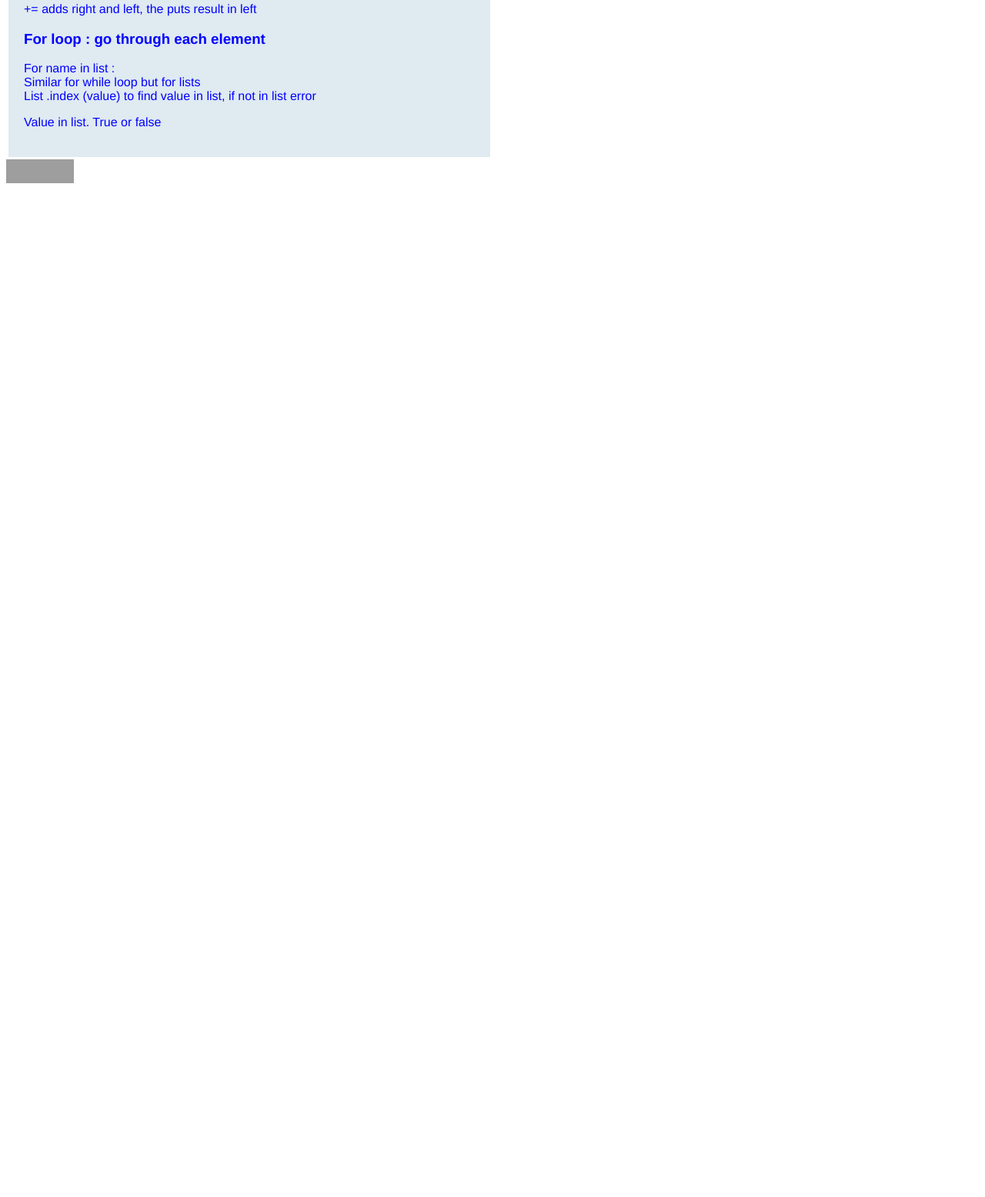
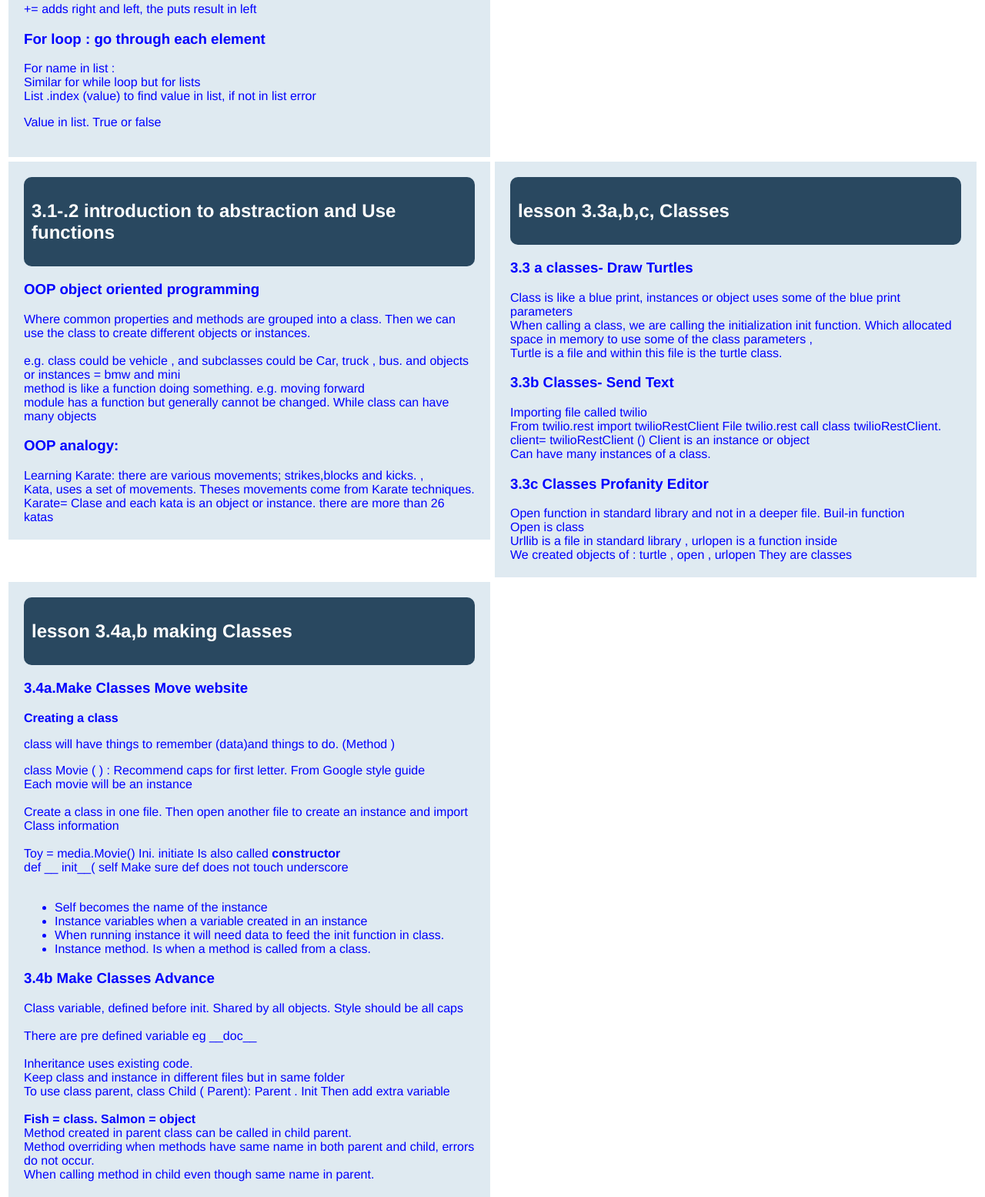
Before and after one commit to Chandradasa/project-stage1, a plain HTML site: page index.html in a window 1280 px wide. Shown: the part 3552-5107 px from the top of the page at 77% size. Before the commit the page ends 3802 px from the top, so only its background shows below. Drawn offline with Linux system fonts and the light colour scheme; grey boxes are pictures that could not be loaded.

Commit message:
Project-stage3
notes added on lesson 3 OOP

```diff
--- a/index.html
+++ b/index.html
@@ -4,7 +4,7 @@
     <meta charset="UTF-8">
 
 
-    <title>Daves new website</title>
+    <title>Daves new website check</title>
 
 
     <link rel="stylesheet" href="style.css">
@@ -107,7 +107,7 @@
           <p> HTML comment &lt;ignore!-->  CSS /* */ &gt;</p>
           <P> Code ,test refine: can use dev tools to see results</P>
           <p> can put html and css code into w3s validator to check that it meets standards</p>
-          <p> To verify HTML: <a href="http://validator.w3.org/#validate_by_input">HTML validation</a>
+          <p> To verify HTML: <a href="https://validator.w3.org/nu/ ">HTML validation</a>
           To verify CSS:<a href="http://jigsaw.w3.org/css-validator/#validate_by_input"> CSS validation</a> </p>
           <p> using grid css to divide web page into boxes</p>
           <span style="color:red"> make sure you verify html and css</span>
@@ -451,8 +451,198 @@
       </div>
 
     </div>
+</div>
+</div>
+
+
+<div class="row">
+ <div class="col-6">
+
+<div class="lesson-notes">
+      <div class="lesson-title">
+          <h2> 3.1-.2 introduction to abstraction  and Use functions</h2>
+      </div>
+      <div>
+       <h3> OOP object oriented programming </h3>
+
+          Where common properties and methods are grouped into a class. Then we can  use the class to create different
+          objects or instances.<br>
+          <br>
+
+           e.g. class could be vehicle , and subclasses could be  Car, truck , bus. and objects or instances = bmw and mini
+           <br>
+
+            method  is like a function doing something. e.g. moving forward
+            <br>
+
+            module  has a function but generally cannot be changed. While class can have many objects
+
+            <br>
+              <h3>OOP   analogy:</h3>
+                Learning Karate:  there are various movements; strikes,blocks and kicks. ,<br>
+
+                Kata, uses a set of movements. Theses movements come from Karate techniques. Karate= Clase and each kata is an object or instance.
+
+                there are more than 26 katas
+
+
+
+
+
+
+
+      </div>
+
+    </div>
+
+    </div>
+
+
+<div class="col-6">
+<div class="lesson-notes">
+      <div class="lesson-title">
+          <h2> lesson 3.3a,b,c, Classes</h2>
+      </div>
+      <div>
+
+
+              <h3>3.3 a classes- Draw Turtles</h3>
+
+              Class  is like a blue print,  instances  or object uses some of the  blue print parameters <br>
+
+              When calling a class, we are calling the initialization  init function. Which allocated space in memory to use some of the class parameters ,<br>
+
+
+              Turtle is a file and within this file is the turtle class.
+
+
+
+              <h3>3.3b  Classes- Send Text </h3>
+              Importing file called twilio
+              <br>
+
+              From twilio.rest import  twilioRestClient
+
+              File twilio.rest  call class twilioRestClient.
+              <br>
+              client= twilioRestClient ()
+              Client is an instance or object
+              <br>
+              Can have many instances  of a class.
+
+
+              <h3>3.3c  Classes  Profanity Editor</h3>
+
+              Open function in standard library and not in a deeper file. Buil-in function
+              <br>
+              Open is class
+              <br>
+              Urllib is a file in standard library , urlopen is a function inside
+              <br>
+
+              We created objects of : turtle , open , urlopen
+              They are classes
+
+
+
+
+
+
+
+
+
+      </div>
+
+    </div>
+
+ </div>
+</div>
+
+
+<div class="row">
+ <div class="col-6">
+  <div class="lesson-notes">
+      <div class="lesson-title">
+          <h2> lesson 3.4a,b making Classes</h2>
+      </div>
+      <div>
+
+
+            <h3>3.4a.Make Classes Move website </h3>
+
+              <b>Creating a class</b> <br>
+             <p> class will have things to remember (data)and things to do. (Method ) <br> </p>
+
+                class Movie ( )  : Recommend caps for first letter.  From  Google  style guide  <br>
+
+                Each movie will be an instance
+                  <br><br>
+
+                Create a class in one file. Then open another file to  create an instance and import Class information
+                <br><br>
+
+              Toy = media.Movie()
+              Ini. initiate  Is also called <b>constructor</b>
+              <br>
+
+              def __ init__( self
+              Make sure def does not touch underscore <br><br>
+           <ul>
+               <li>
+                 Self  becomes the name of the instance
+                </li>
+                <li>
+                 Instance variables  when a variable  created in an instance
+                 </li>
+
+                <li>
+                  When running  instance  it will need data to feed the init function in class.
+                </li>
+                <li>
+                   Instance method. Is  when a method is called from a class.
+                </li>
+
+            </ul>
+
+              <h3>3.4b Make Classes Advance </h3>
+
+                Class variable, defined  before init.
+                 Shared by all objects.
+                Style should be all caps <br> <br>
+
+                There are  pre defined  variable eg  __doc__ <br>
+                <br>
+
+                Inheritance uses existing code. <br>
+
+                Keep class and instance in different files but in same folder  <br>
+
+                To use class parent, class Child ( Parent):
+                Parent . Init   Then add extra variable  <br> <br>
+
+               <b> Fish = class. Salmon = object</b> <br>
+
+                Method created in parent class can be called in child parent. <br>
+
+                Method overriding  when methods have same name in both parent and child, errors do not occur.<br>
+
+                 When calling method in child  even though same name in parent.
+
+
+
+
+
+
+
+
+
+      </div>
+
+    </div>
+    </div>
+
   </div>
-  </div>
+
 <a href="http://jigsaw.w3.org/css-validator/check/referer">
     <img style="border:0;width:88px;height:31px"
         src="http://jigsaw.w3.org/css-validator/images/vcss-blue"
```
